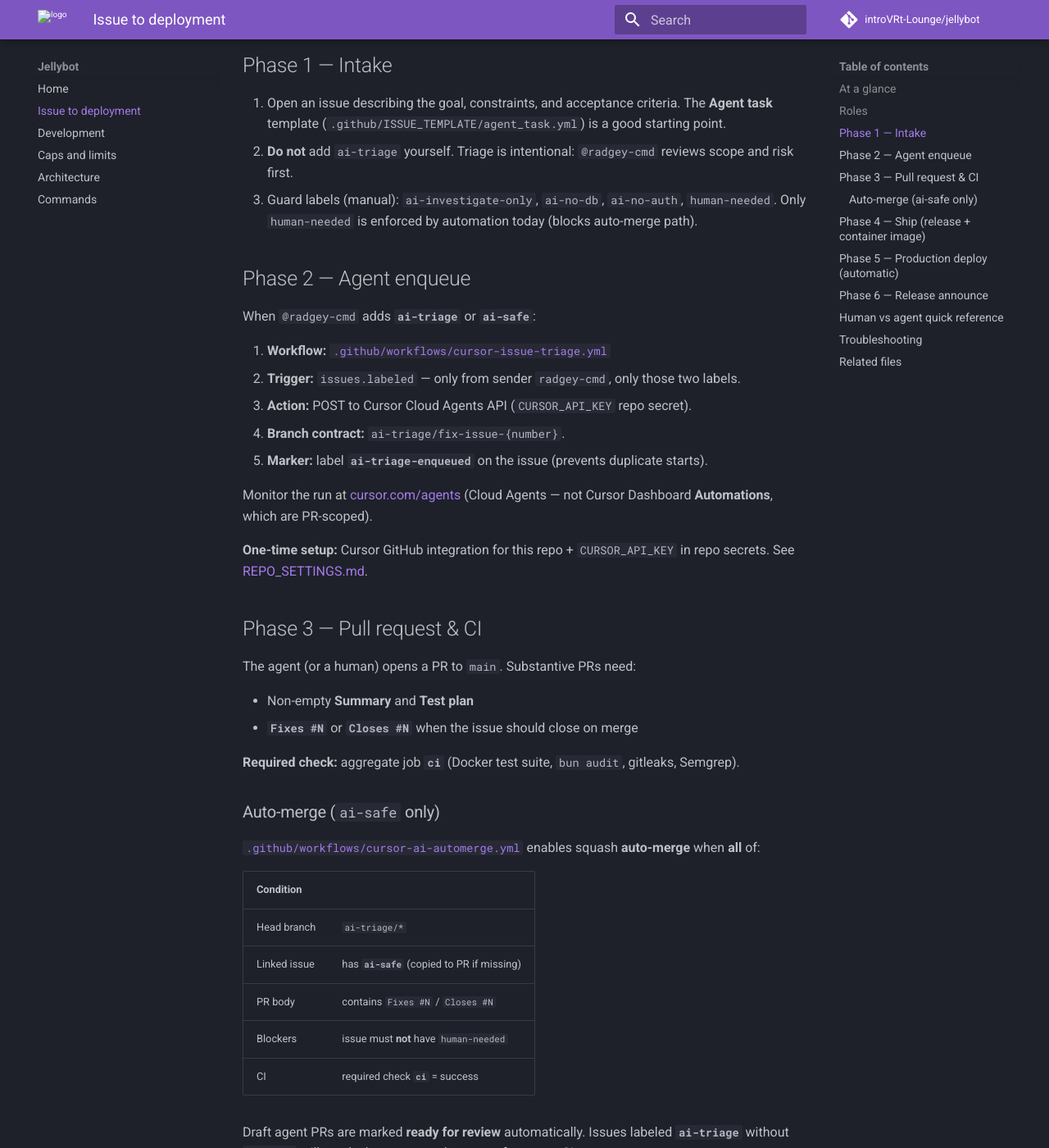
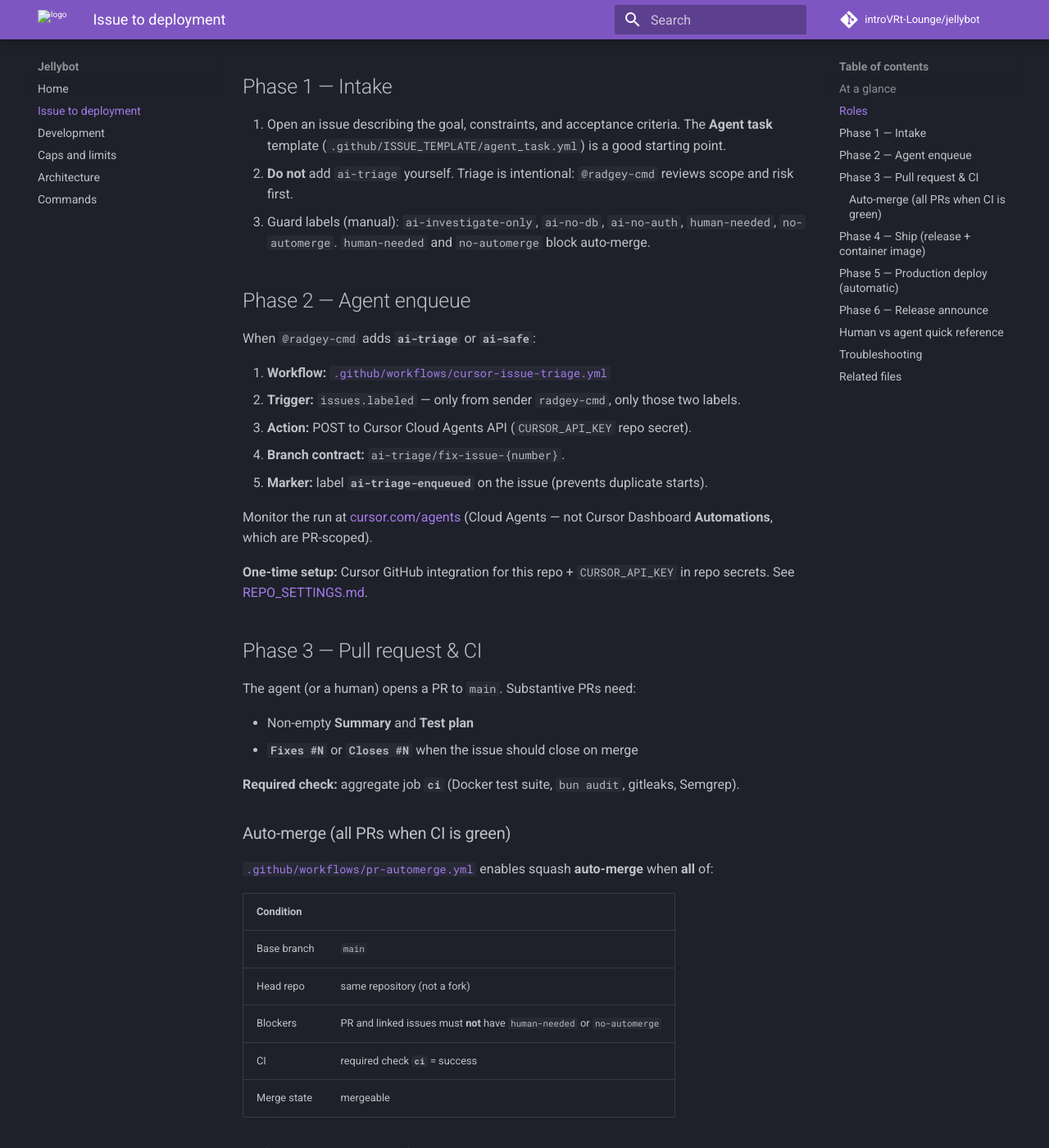
Before and after one commit to introVRt-Lounge/jellybot, an MkDocs documentation site: the page built from docs/ISSUE_TO_DEPLOYMENT.md, in a window 1280 px wide and 1400 px high, scrolled down 2504 px. Shown: the whole window at 82% size. Built offline with MkDocs 1.6.1 and Material for MkDocs 9.7.7, drawn with Linux system fonts in a browser that asks for light colours; comment, search, counter and statistics services are not loaded; some of the changed text lies outside the part shown.

Commit message:
feat(ci): auto-merge all main PRs when ci is green
Replace ai-safe-only cursor-ai-automerge with pr-automerge for every
same-repo PR targeting main. Opt out via no-automerge or human-needed.

Co-authored-by: Cursor <cursoragent@cursor.com>

```diff
--- a/docs/ISSUE_TO_DEPLOYMENT.md
+++ b/docs/ISSUE_TO_DEPLOYMENT.md
@@ -26,14 +26,14 @@ flowchart TB
 
   subgraph ci["3 · CI & merge"]
     I["Required check: ci<br/>(test, gitleaks, semgrep, audit)"]
-    J{"Linked issue<br/>has ai-safe?"}
-    K["cursor-ai-automerge.yml<br/>mark ready + squash auto-merge"]
-    L["Maintainer squash merge"]
+    J{"no-automerge or<br/>human-needed?"}
+    K["pr-automerge.yml<br/>mark ready + squash auto-merge"]
+    L["Wait / manual merge"]
     F --> I
     H --> I
     I --> J
-    J -->|yes, ai-triage/* branch| K
-    J -->|no| L
+    J -->|no| K
+    J -->|yes| L
   end
 
   subgraph ship["4 · Ship (release + image)"]
@@ -85,7 +85,7 @@ flowchart TB
 
 1. Open an issue describing the goal, constraints, and acceptance criteria. The **Agent task** template (`.github/ISSUE_TEMPLATE/agent_task.yml`) is a good starting point.
 2. **Do not** add `ai-triage` yourself. Triage is intentional: `@radgey-cmd` reviews scope and risk first.
-3. Guard labels (manual): `ai-investigate-only`, `ai-no-db`, `ai-no-auth`, `human-needed`. Only `human-needed` is enforced by automation today (blocks auto-merge path).
+3. Guard labels (manual): `ai-investigate-only`, `ai-no-db`, `ai-no-auth`, `human-needed`, `no-automerge`. `human-needed` and `no-automerge` block auto-merge.
 
 ## Phase 2 — Agent enqueue
 
@@ -110,17 +110,19 @@ The agent (or a human) opens a PR to `main`. Substantive PRs need:
 
 **Required check:** aggregate job **`ci`** (Docker test suite, `bun audit`, gitleaks, Semgrep).
 
-### Auto-merge (`ai-safe` only)
+### Auto-merge (all PRs when CI is green)
 
-[`.github/workflows/cursor-ai-automerge.yml`](../.github/workflows/cursor-ai-automerge.yml) enables squash **auto-merge** when **all** of:
+[`.github/workflows/pr-automerge.yml`](../.github/workflows/pr-automerge.yml) enables squash **auto-merge** when **all** of:
 
 | Condition | |
 | --- | --- |
-| Head branch | `ai-triage/*` |
-| Linked issue | has **`ai-safe`** (copied to PR if missing) |
-| PR body | contains `Fixes #N` / `Closes #N` |
-| Blockers | issue must **not** have `human-needed` |
+| Base branch | `main` |
+| Head repo | same repository (not a fork) |
+| Blockers | PR and linked issues must **not** have `human-needed` or `no-automerge` |
 | CI | required check **`ci`** = success |
+| Merge state | mergeable |
+
+Draft PRs are marked ready for review automatically when eligible.
 
 Draft agent PRs are marked **ready for review** automatically. Issues labeled **`ai-triage`** without **`ai-safe`** still need a human squash merge after green CI.
 
@@ -172,12 +174,12 @@ Details: [architecture.md — Production release announce](architecture.md#produ
 
 ## Human vs agent quick reference
 
-| Step | Agent path (`ai-safe`) | Human / `ai-triage` only |
+| Step | Agent path | Human path |
 | --- | --- | --- |
 | Issue filed | Yes | Yes |
-| Radgey labels | `ai-safe` | `ai-triage` |
+| Radgey labels | `ai-safe` or `ai-triage` | Optional |
 | Implementation | Cursor cloud agent | Human or agent |
-| Merge | Auto after green `ci` | Manual squash |
+| Merge | Auto after green **`ci`** (unless `no-automerge`) | Same |
 | Deploy | Watchtower on `:latest` | Same |
 | Announce | On next major/minor boot | Same |
 
@@ -187,7 +189,7 @@ Details: [architecture.md — Production release announce](architecture.md#produ
 | --- | --- | --- |
 | Label added, no agent | Wrong labeler, workflow error, missing `CURSOR_API_KEY` | Actions → **Cursor Issue Triage**; issue labels |
 | Agent runs, no PR | Still working or failed in Cursor UI | [cursor.com/agents](https://cursor.com/agents) |
-| PR green, not merging | Not `ai-safe`, wrong branch prefix, or draft/CI pending | Actions → **Cursor AI auto-merge** |
+| PR green, not merging | `no-automerge` / `human-needed`, fork PR, or CI still pending | Actions → **PR auto-merge** |
 | Merged, prod unchanged | Ship main did not run (pre-fix) or Watchtower | Actions → **Ship main**; `docker logs watchtower-minutely` |
 | Merged, no Discord post | Patch-only release or announce already recorded | Check latest GitHub Release semver; `bot-state.db` |
 
@@ -196,7 +198,7 @@ Details: [architecture.md — Production release announce](architecture.md#produ
 | File | Purpose |
 | --- | --- |
 | `.github/workflows/cursor-issue-triage.yml` | Start Cursor agent from issue labels |
-| `.github/workflows/cursor-ai-automerge.yml` | Auto-merge eligible agent PRs |
+| `.github/workflows/pr-automerge.yml` | Auto-merge open PRs when **`ci`** is green |
 | `.github/workflows/ci.yml` | Required `ci` gate |
 | `.github/workflows/ship-main.yml` | Release tag + GHCR image after merge to `main` |
 | `.github/workflows/docker-image.yml` | Manual semver tag image builds |
```
Also changed, not shown: AGENTS.md (+4 -1 lines), CONTRIBUTING.md (+10 -1 lines), REPO_SETTINGS.md (+2 -2 lines), 3 other files.
